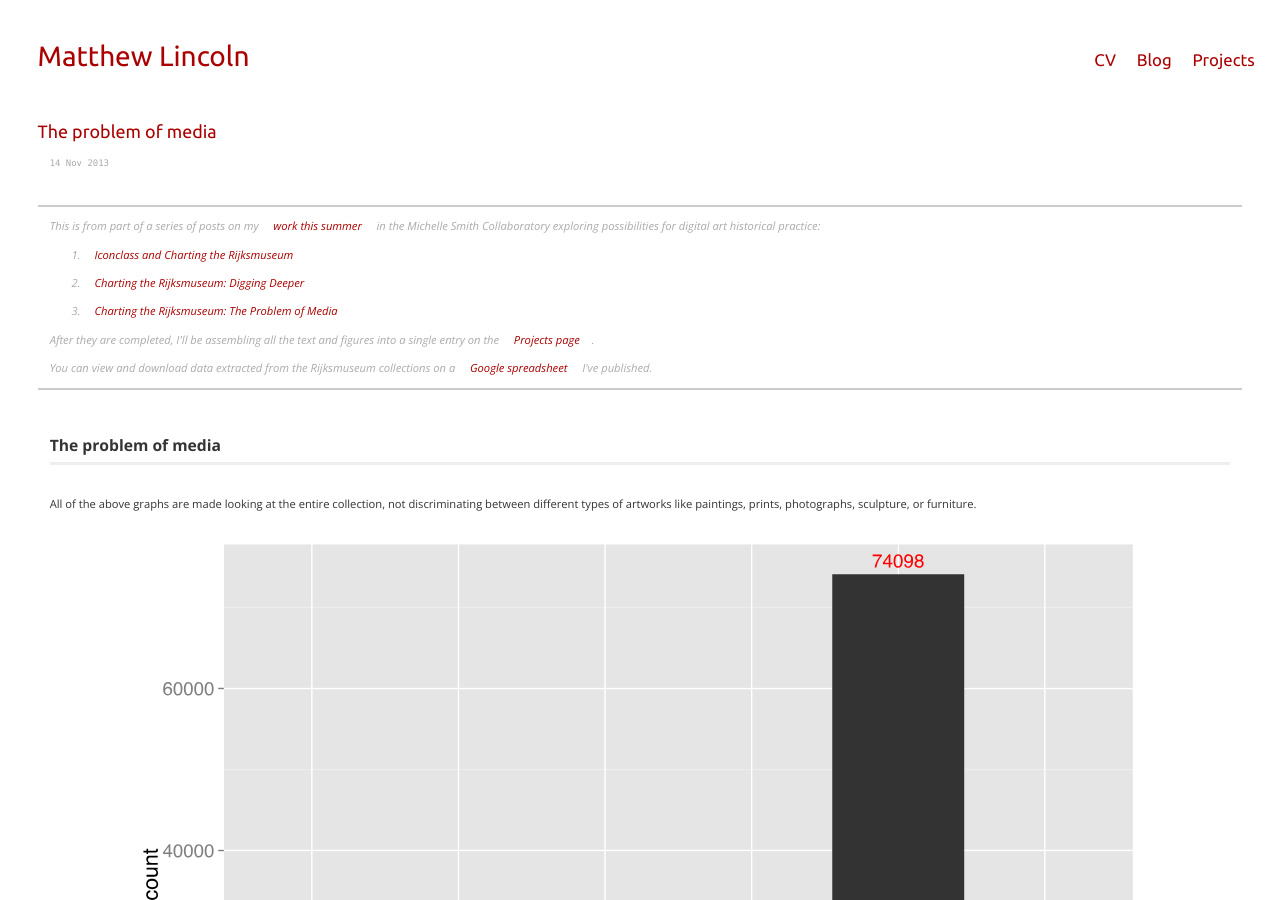
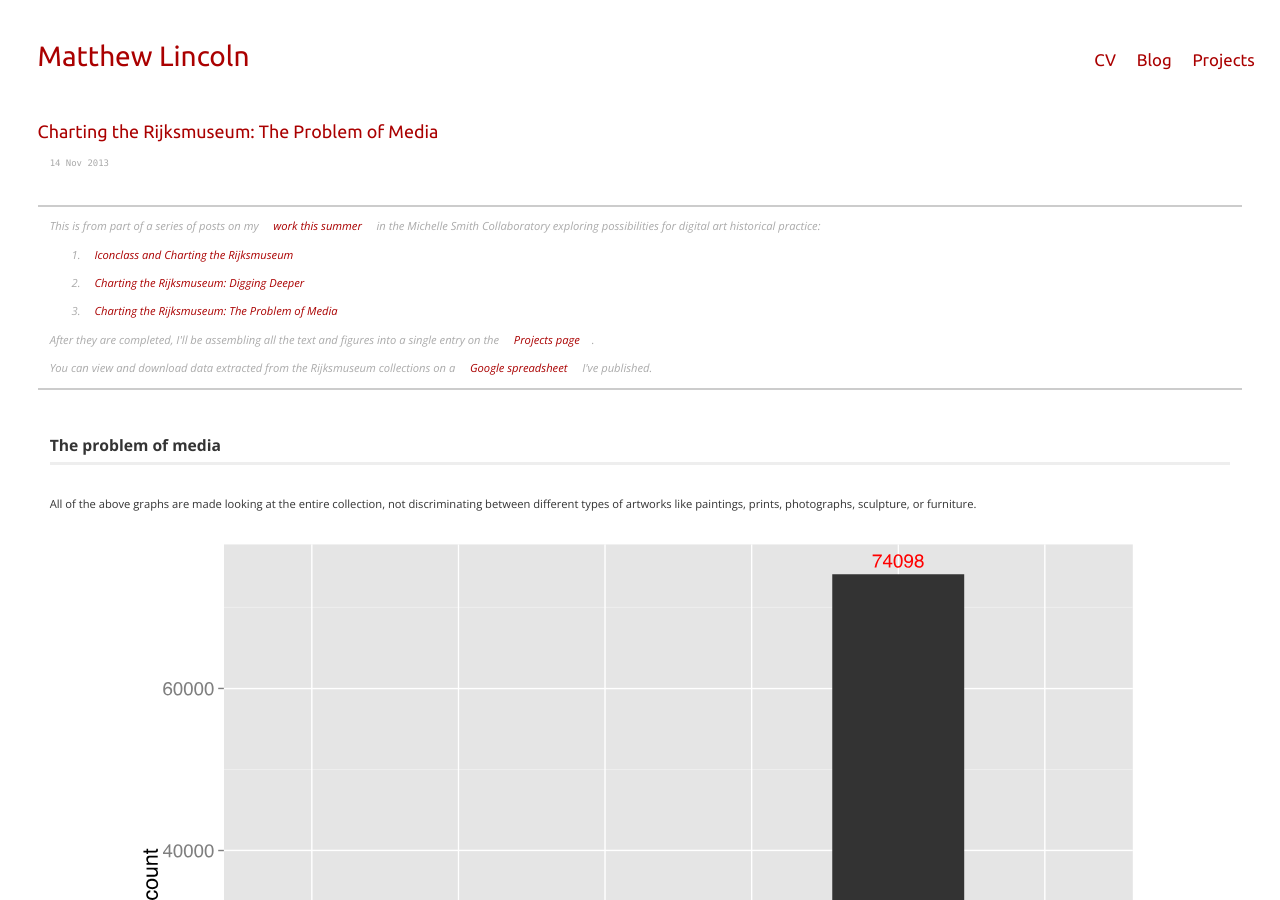
Before and after one commit to mdlincoln/mdlincoln.github.io, a Jekyll site: the page built from _posts/2013-11-14-the-problem-of-media.md, in a window 1280 px wide and 900 px high. Built offline with Jekyll 4.4.1, drawn with Linux system fonts in a browser that asks for light colours; comment, search, counter and statistics services are not loaded.

Commit message:
Title change
Added “Charting the Rijksmuseum” series prefix

```diff
--- a/_posts/2013-11-14-the-problem-of-media.md
+++ b/_posts/2013-11-14-the-problem-of-media.md
@@ -1,7 +1,7 @@
 ---
 layout: post
 comments: true
-title: The problem of media
+title: "Charting the Rijksmuseum: The Problem of Media"
 date: 2013-11-14 10:29:12.583003
 tags:
 - Art History
```
